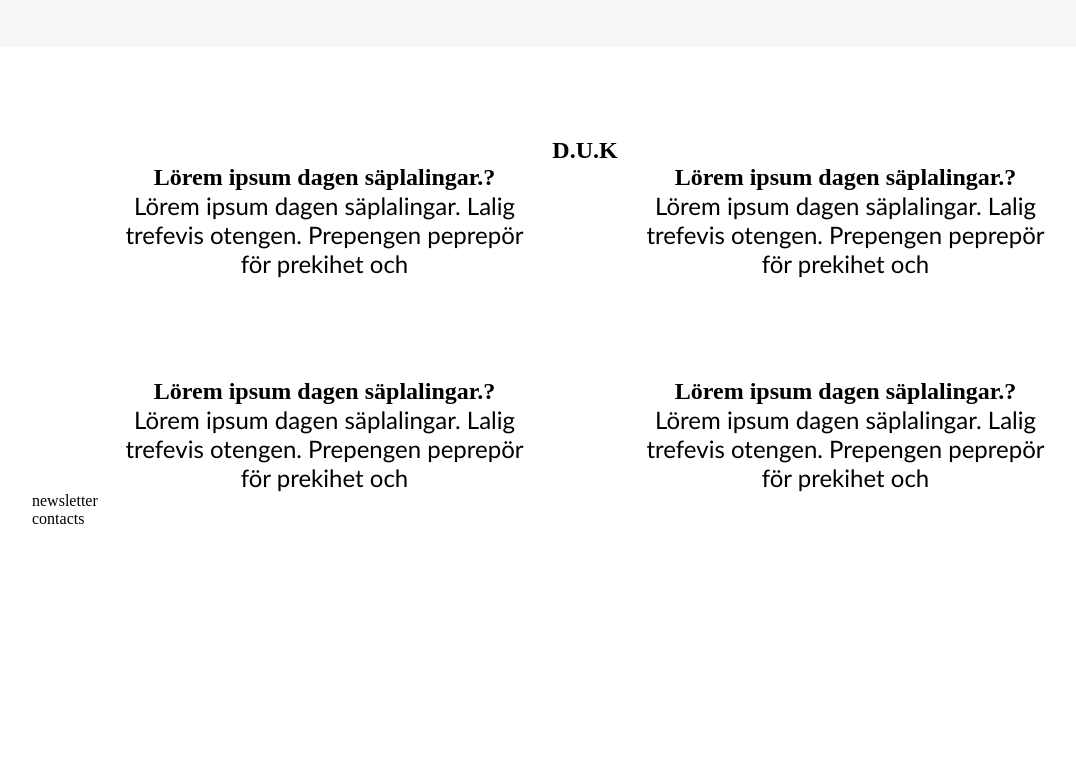
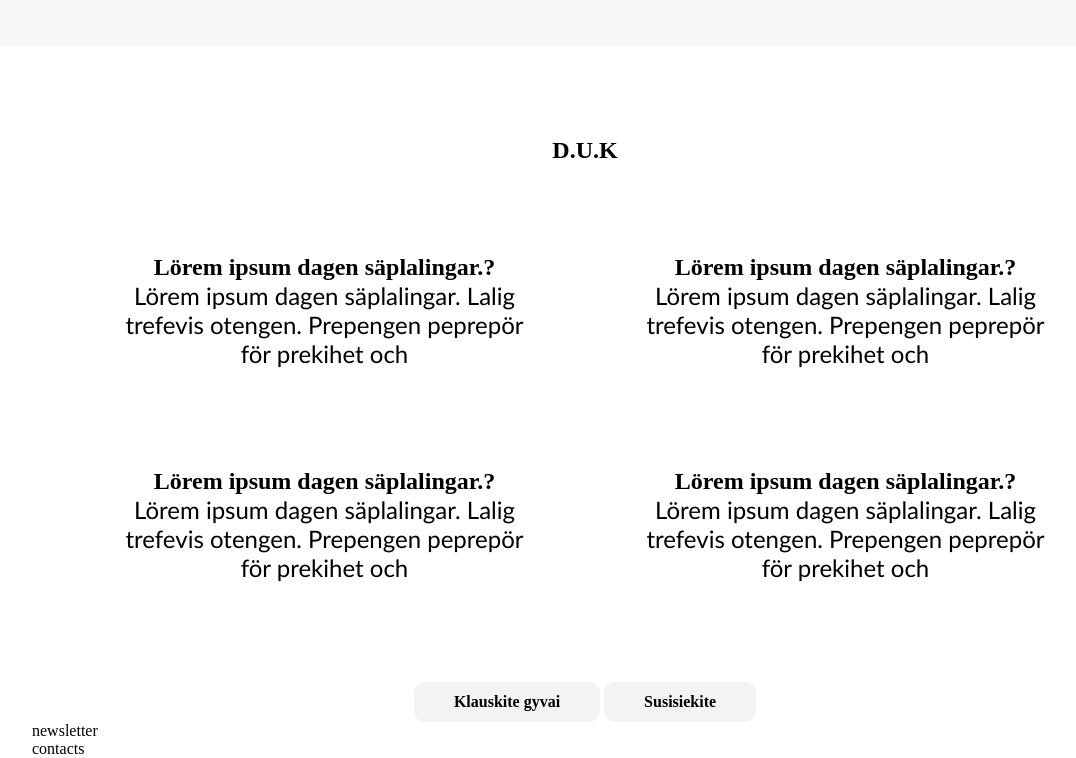
Before and after one commit to TadasRup/44-FridayDesign, a website: page index.html in a window 1280 px wide. Shown: the part 1796-2554 px from the top of the page, without its empty margins (55-1131 px from the left). Before the commit the page ends 2324 px from the top, so only its background shows below. Drawn offline with Linux system fonts and the light colour scheme.

Commit message:
Button #2

```diff
--- a/css/base/layout.css
+++ b/css/base/layout.css
@@ -62,6 +62,10 @@
     width: 319px;
   }
 
+  .duk {
+    margin-bottom: 90px;
+  }
+
   @media only screen and (min-width: 600px) {
     .content-width {
       max-width: 1346px;
@@ -99,7 +103,7 @@
     }
   }
 
-  .duk {
+  .duk-container {
     text-align: center;
     margin-top: 90px;
   }
@@ -153,3 +157,31 @@
   background-color: #fff;
   color: black;
 }
+
+.button3 {
+  display: inline-block;
+  padding: 0.7em 2.5em;
+  background-color: #F3F3F3;
+  color: #000000;
+  text-decoration: none;
+  font-weight: bold;
+  border-radius: 11px;
+}
+.button3:hover{
+background-color: #414141;
+color: #FFFFFF;
+}
+
+.button4{
+  display: inline-block;
+  padding: 0.7em 2.5em;
+  background-color: #F3F3F3;
+  color: #000000;
+  text-decoration: none;
+  font-weight: bold;
+  border-radius: 11px;
+}
+.button4:hover{
+  background-color: #414141;
+  color: #FFFFFF;
+}
--- a/index.html
+++ b/index.html
@@ -61,9 +61,9 @@
                 </div>
             </div>
         </section>
-        <section class="duk">
+        <section class="duk-container">
             <div class="content-width">
-                <h1>D.U.K</h1>
+                <h1 class="duk">D.U.K</h1>
                 <div class="faq-container">
                     <div class="faq-item">
                         <h2>Lörem ipsum dagen säplalingar.? </h2>
@@ -80,6 +80,10 @@
                     <div class="faq-item">
                         <h2>Lörem ipsum dagen säplalingar.? </h2>
                         <p>Lörem ipsum dagen säplalingar. Lalig trefevis otengen. Prepengen peprepör för prekihet och</p>
+                    </div>
+                    <div>
+                        <a class="button3" href="#">Klauskite gyvai</a>
+                        <a class="button4" href="#">Susisiekite</a>
                     </div>
                 </div>
             </div>
```
